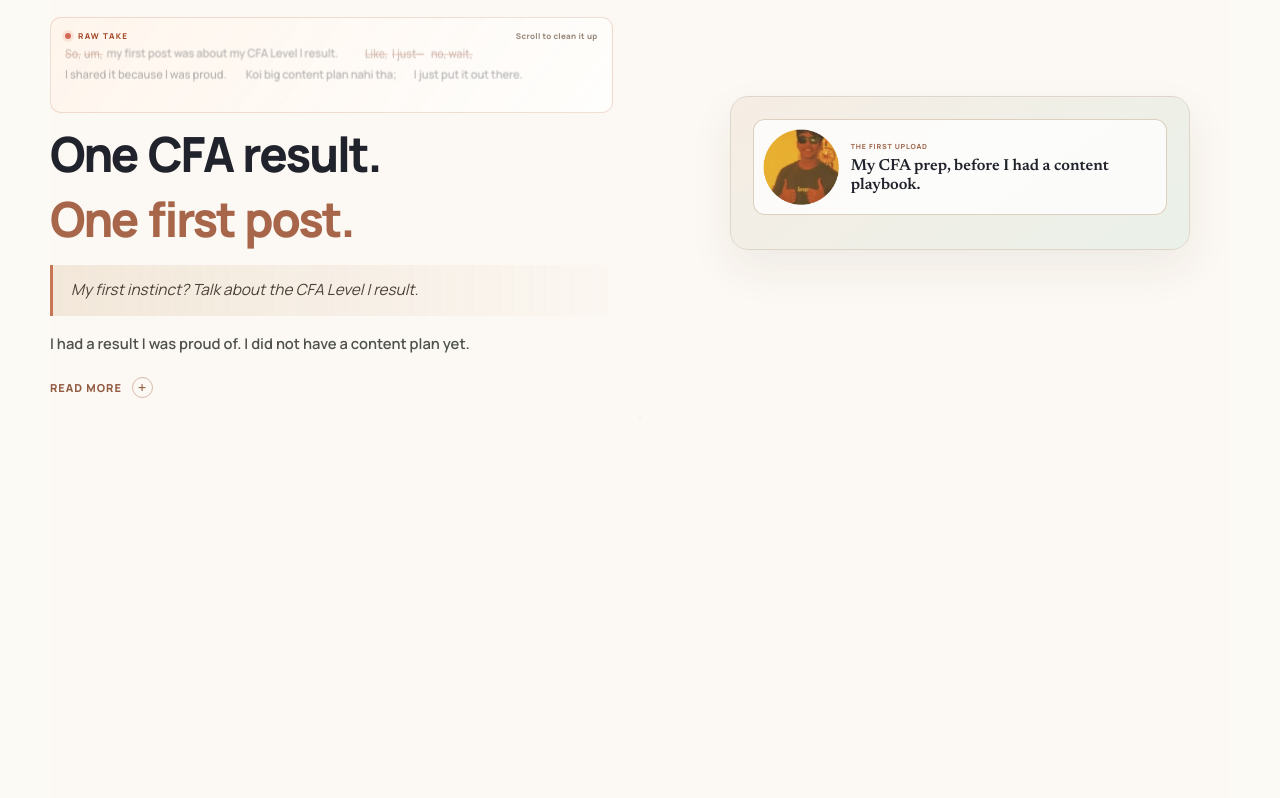
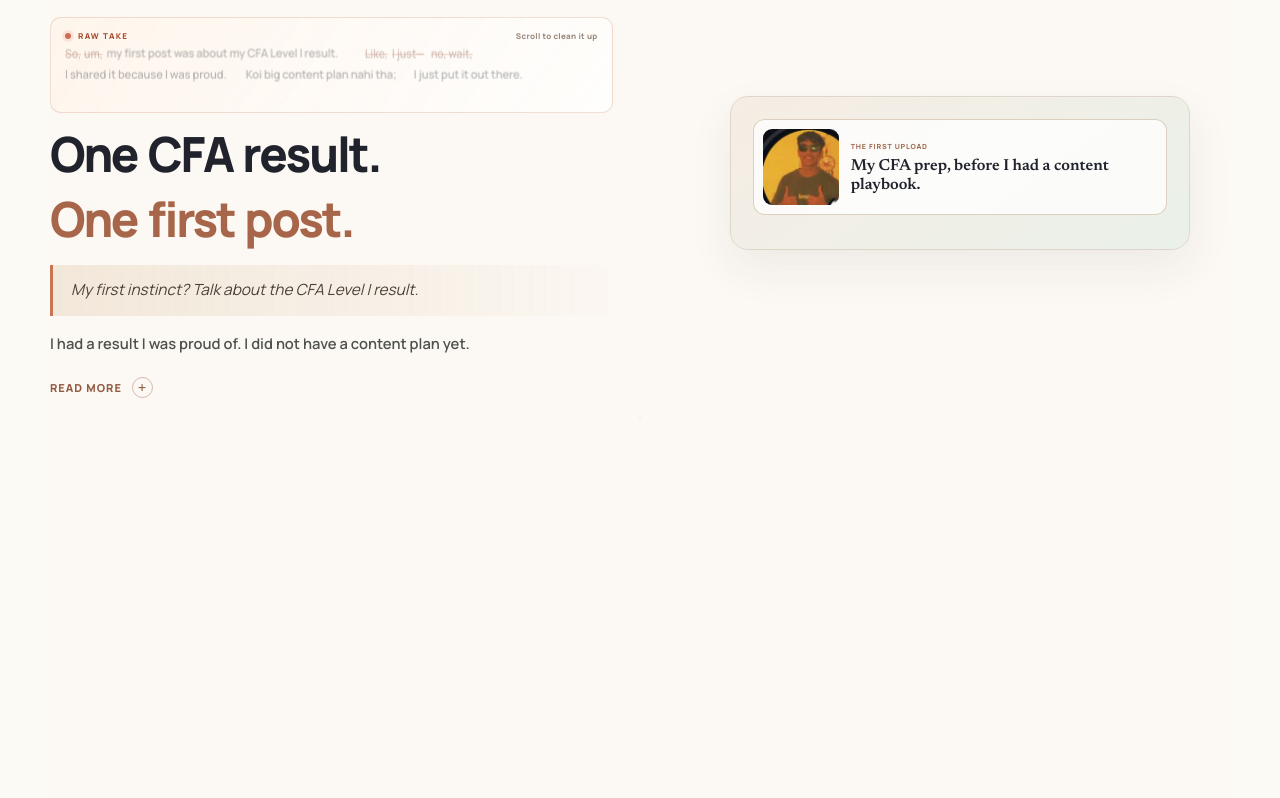
Before and after one commit to aman482006-beep/MY-WEBSITE, a Next.js app: page /story in a window 1280 px wide. Shown: the part 782-1580 px from the top of the page. Built offline with nearby package versions, Linux system fonts and the light colour scheme.

Commit message:
Use the exact Instagram profile photo in Story preview

```diff
--- a/src/components/sections/story-experience.tsx
+++ b/src/components/sections/story-experience.tsx
@@ -12,7 +12,7 @@ const publicAsset = (path: string) => {
 };
 const profileImageSrc = publicAsset("aman-story-photo.png");
 const storyAvatarSrc = profileImageSrc;
-const storyInstagramAvatarSrc = publicAsset("story-gallery/instagram-profile-corrected.webp");
+const storyInstagramAvatarSrc = publicAsset("story-gallery/instagram-profile-aman.jpg");
 
 const chapters = [
   {
```
Also changed, not shown: public/story-gallery/instagram-profile-aman.jpg (added).
